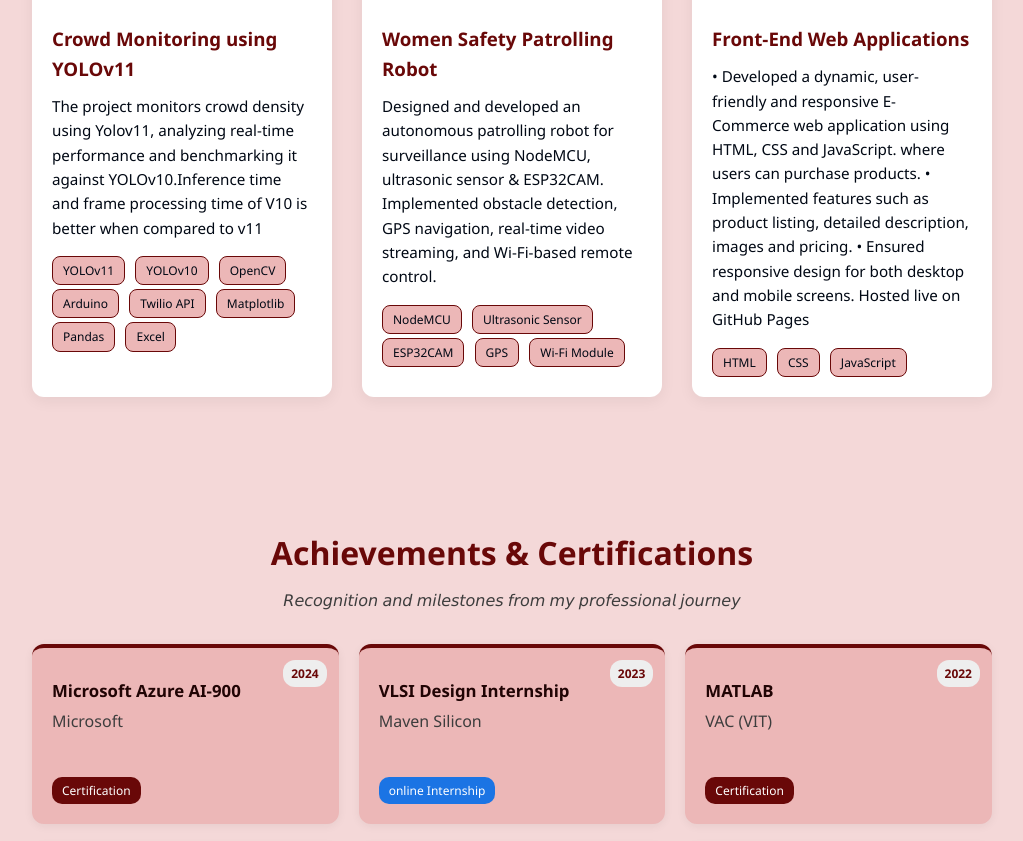
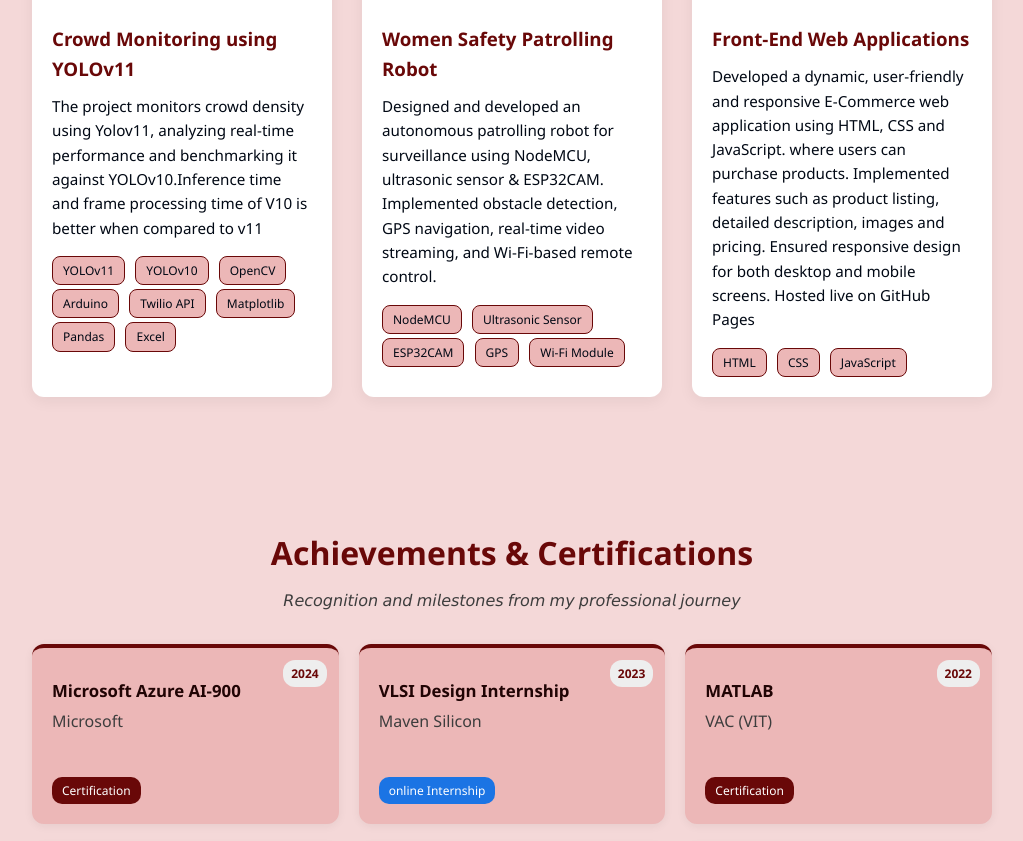
Before and after one commit to Abirammii/portfolio-profile, a plain HTML site: page index.html in a window 1280 px wide. Shown: the part 3192-4033 px from the top of the page, without its empty margins (128-1151 px from the left). Drawn offline with Linux system fonts and the light colour scheme.

Commit message:
Update index.html

```diff
--- a/index.html
+++ b/index.html
@@ -264,10 +264,10 @@
      <a href="https://ibb.co/MypgywB8"><img src="https://i.ibb.co/ym5Nmv4h/IMG-6020-jpg.png" alt="IMG-6020-jpg" border="0"></a>
       <div class="project-content">
         <h3>Front-End Web Applications</h3>
-        <p>• Developed a dynamic, user-friendly and responsive E-Commerce web application using HTML, CSS and
+        <p>Developed a dynamic, user-friendly and responsive E-Commerce web application using HTML, CSS and
 JavaScript. where users can purchase products.
-• Implemented features such as product listing, detailed description, images and pricing.
-• Ensured responsive design for both desktop and mobile screens. Hosted live on GitHub Pages</p>
+Implemented features such as product listing, detailed description, images and pricing.
+Ensured responsive design for both desktop and mobile screens. Hosted live on GitHub Pages</p>
         <div class="tags">
 
           <span>HTML</span>
```
